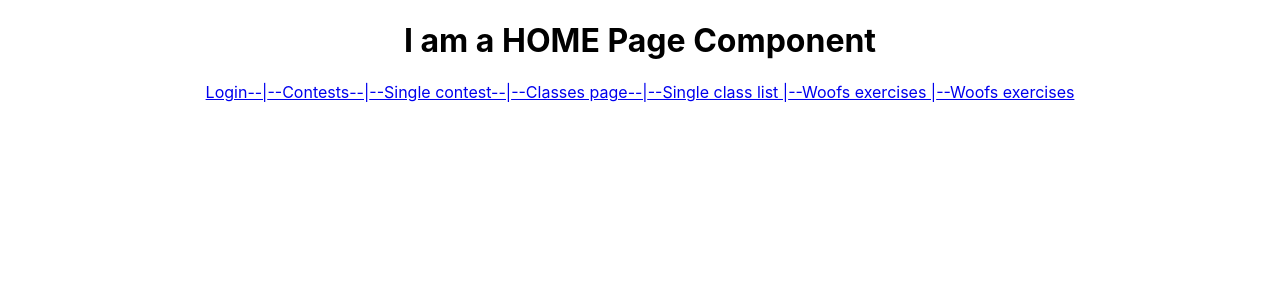
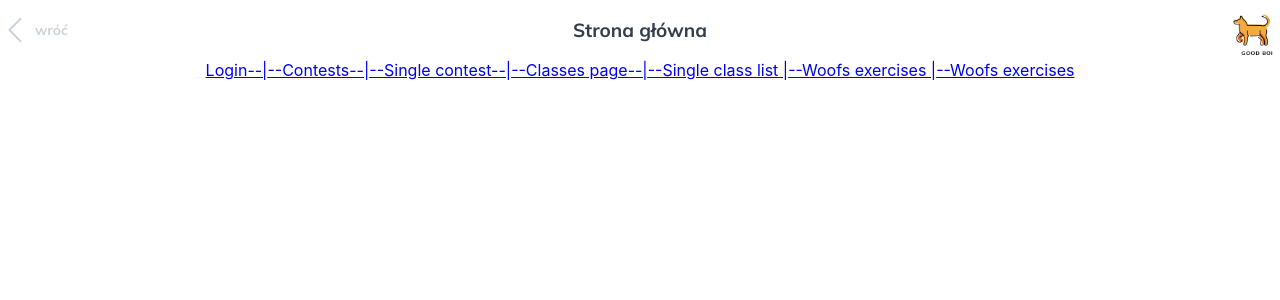
Before and after one commit to CC2021-WBL/GOOD-BOI-Application, a React (Create React App) app: page / in a window 1280 px wide. Shown: the top 300 px of the page. Built offline with nearby package versions, Linux system fonts and the light colour scheme.

Commit message:
Added temporary app logo, Changed names of components, added NavElement component to HomePage

```diff
--- a/src/Organisms/NavElement/NavElement.js
+++ b/src/Organisms/NavElement/NavElement.js
@@ -1,21 +1,26 @@
 import PropTypes from 'prop-types';
 import { BsChevronLeft } from 'react-icons/bs';
-import { Element, Wrapper, Div } from './NavElementStyled';
+import { LinkWrapper, NavElementContainer, Logo } from './NavElementStyled';
+import GoodBoiLogo from '../../assets/GoodBoiLogo.png';
+import { useNavigate } from 'react-router-dom';
 
 const NavElement = (props) => {
   const { text } = props;
 
+  const navigate = useNavigate();
   return (
-    <>
-      <Element>
-        <Wrapper>
-          <BsChevronLeft className="arrowLeft" />
-          <h3 className="back">wróć</h3>
-        </Wrapper>
-        <h1 className="navText">{text}</h1>
-        <Div></Div>
-      </Element>
-    </>
+    <NavElementContainer>
+      <LinkWrapper onClick={() => navigate(-1)}>
+        <BsChevronLeft className="arrowLeft" />
+
+        <h3 className="back">wróć</h3>
+      </LinkWrapper>
+
+      <h1 className="navText">{text}</h1>
+      <Logo>
+        <img src={GoodBoiLogo} alt="Logo aplikacji" className="logo" />
+      </Logo>
+    </NavElementContainer>
   );
 };
 
--- a/src/Organisms/NavElement/NavElementStyled.js
+++ b/src/Organisms/NavElement/NavElementStyled.js
@@ -1,12 +1,13 @@
 import styled from 'styled-components';
 import { COLORS } from '../../Styles/varsStyledComponents';
 
-export const Wrapper = styled.div`
+export const LinkWrapper = styled.div`
   height: 100%;
   width: 33%;
   display: flex;
   align-items: center;
   gap: 5px;
+  cursor: pointer;
 
   .arrowLeft {
     color: ${COLORS.grey200};
@@ -20,7 +21,7 @@ export const Wrapper = styled.div`
   }
 `;
 
-export const Element = styled.div`
+export const NavElementContainer = styled.div`
   margin: 0;
   padding: 0;
   box-sizing: border-box;
@@ -38,6 +39,13 @@ export const Element = styled.div`
   }
 `;
 
-export const Div = styled.div`
+export const Logo = styled.div`
   width: 33%;
+  display: flex;
+  justify-content: flex-end;
+
+  .logo {
+    width: 50px;
+    height: 50px;
+  }
 `;
--- a/src/Pages/HomePage/HomePage.js
+++ b/src/Pages/HomePage/HomePage.js
@@ -1,8 +1,10 @@
 import { Outlet, Link } from 'react-router-dom';
+import NavElement from '../../Organisms/NavElement/NavElement';
+
 const HomePage = () => {
   return (
     <>
-      <h1>I am a HOME Page Component</h1>
+      <NavElement text="Strona główna" />
       <Link to="/login">Login--|</Link>
       <Link to="/contests">--Contests--|</Link>
       <Link to="/contests/1">--Single contest--|</Link>
```
Also changed, not shown: src/assets/GoodBoiLogo.png (added).
